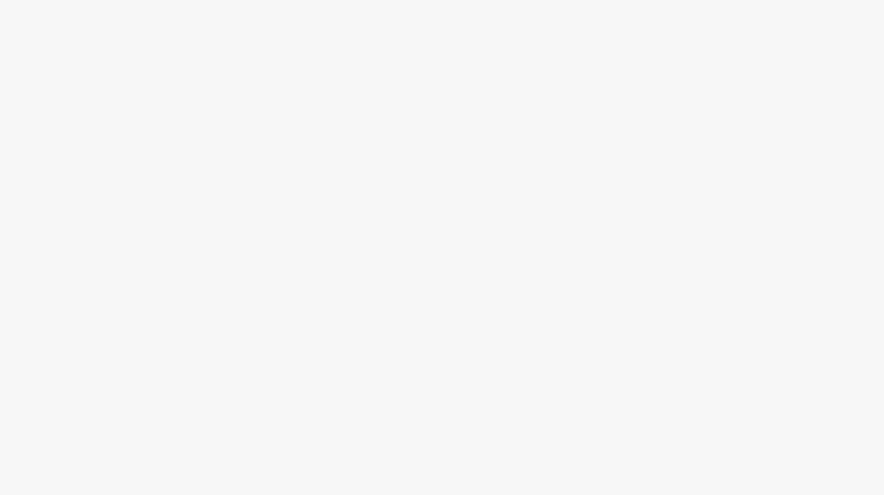
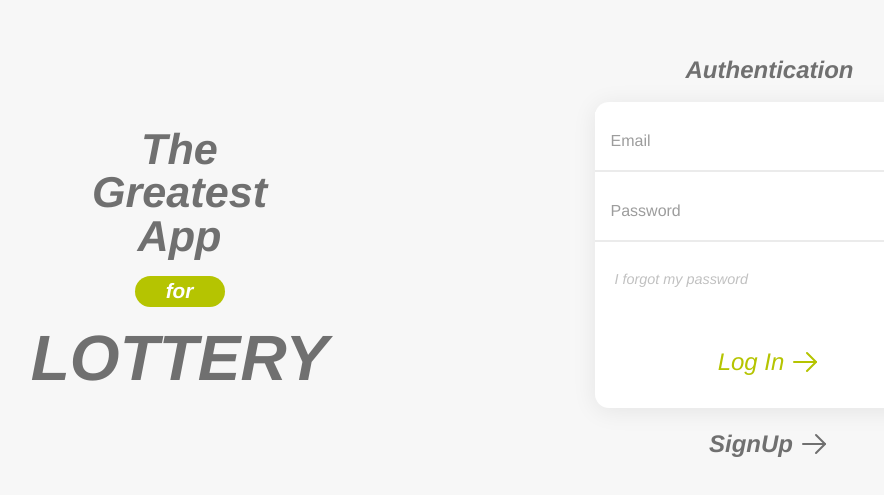
Before and after one commit to viniirbr/lottery-react, a React (Vite) app: page /new-game in a window 1280 px wide. Before the commit this address had no page. Shown: the part 141-636 px from the top of the page, without its empty margins (137-1021 px from the left). Built offline with nearby package versions, Linux system fonts and the light colour scheme; a web font is replaced by a local one.

Commit message:
fix: just fetch when token is not undefined

```diff
--- a/src/App.tsx
+++ b/src/App.tsx
@@ -75,12 +75,14 @@ function App() {
           <Route path='/' element={<HomePage />}>
             <Route index element={<RecentGames />} />
             <Route path='/new-game' element={<NewGame />} />
+            <Route path='*' element={<p>Essa rota não existe</p>} />
           </Route>
           :
           <Route path='/' element={<InitialPage />}>
             <Route index element={<SignIn />} />
             <Route path='/signup' element={<SignUp />} />
             <Route path='/reset' element={<ResetPassword />} />
+            <Route path='*' element={<SignIn />} />
           </Route>
         }
       </Routes>
--- a/src/components/RecentGames/RecentGames.tsx
+++ b/src/components/RecentGames/RecentGames.tsx
@@ -14,8 +14,8 @@ function RecentGames() {
 
   const [bets, setBets] = useState<Bet[]>([]);
   const [filter, setFilter] = useState<string>('');
+  const [isLoading, setIsLoading] = useState<boolean>(true);
   const token = useAppSelector(state => state.auth.user?.token.token);
-  const [isLoading, setIsLoading] = useState<boolean>(true);
 
   useEffect(() => {
 
@@ -44,8 +44,9 @@ function RecentGames() {
       }
 
     }
-
-    fetchData();
+    if (token) {
+      fetchData();
+    }
   }, [token]);
 
   const gameTypesWithDuplicates = bets?.map(bet => bet.type) as Game[];
```
